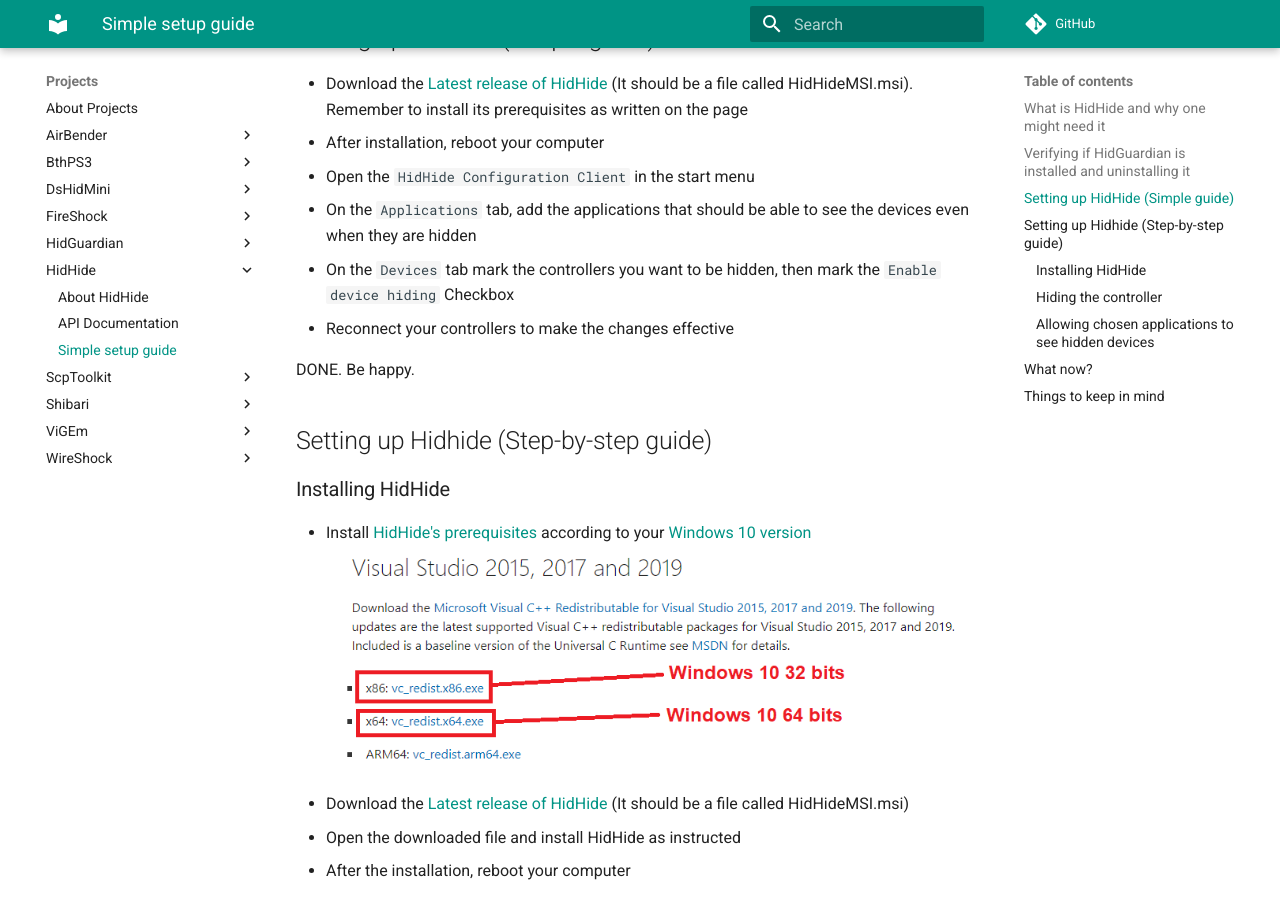
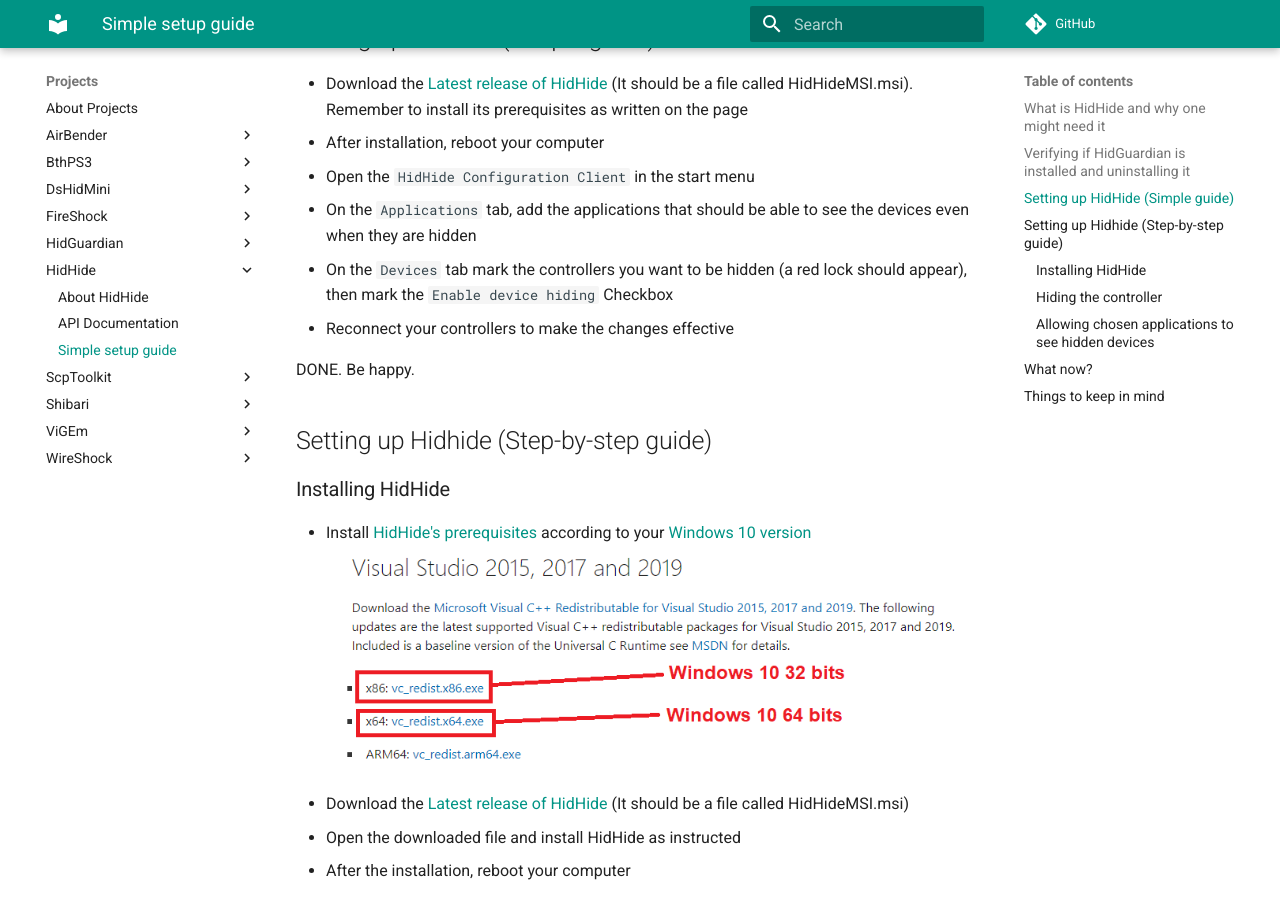
Before and after one commit to nefarius/ViGEm.github.io, an MkDocs documentation site: the page built from docs/projects/HidHide/Simple-Setup-Guide.md, in a window 1280 px wide and 900 px high, scrolled down 2271 px. Built offline with MkDocs 1.6.1 and Material for MkDocs 9.7.7, drawn with Linux system fonts in a browser that asks for light colours; comment, search, counter and statistics services are not loaded.

Commit message:
added comment on how to identify locked devices

```diff
--- a/docs/projects/HidHide/Simple-Setup-Guide.md
+++ b/docs/projects/HidHide/Simple-Setup-Guide.md
@@ -45,7 +45,7 @@
 - After installation, reboot your computer
 - Open the `HidHide Configuration Client` in the start menu
 - On the `Applications` tab, add the applications that should be able to see the devices even when they are hidden
-- On the `Devices` tab mark the controllers you want to be hidden, then mark the `Enable device hiding` Checkbox
+- On the `Devices` tab mark the controllers you want to be hidden (a red lock should appear), then mark the `Enable device hiding` Checkbox
 - Reconnect your controllers to make the changes effective
 
 DONE. Be happy.
```
